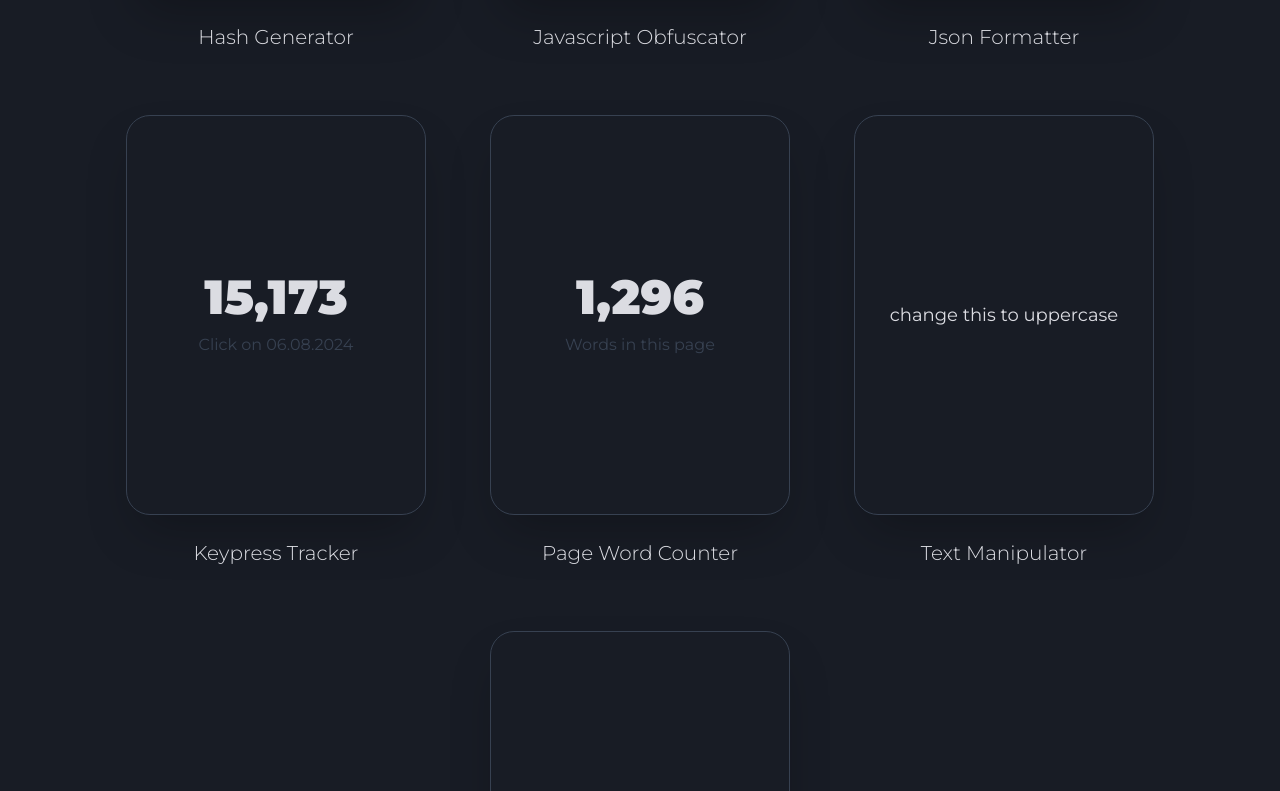
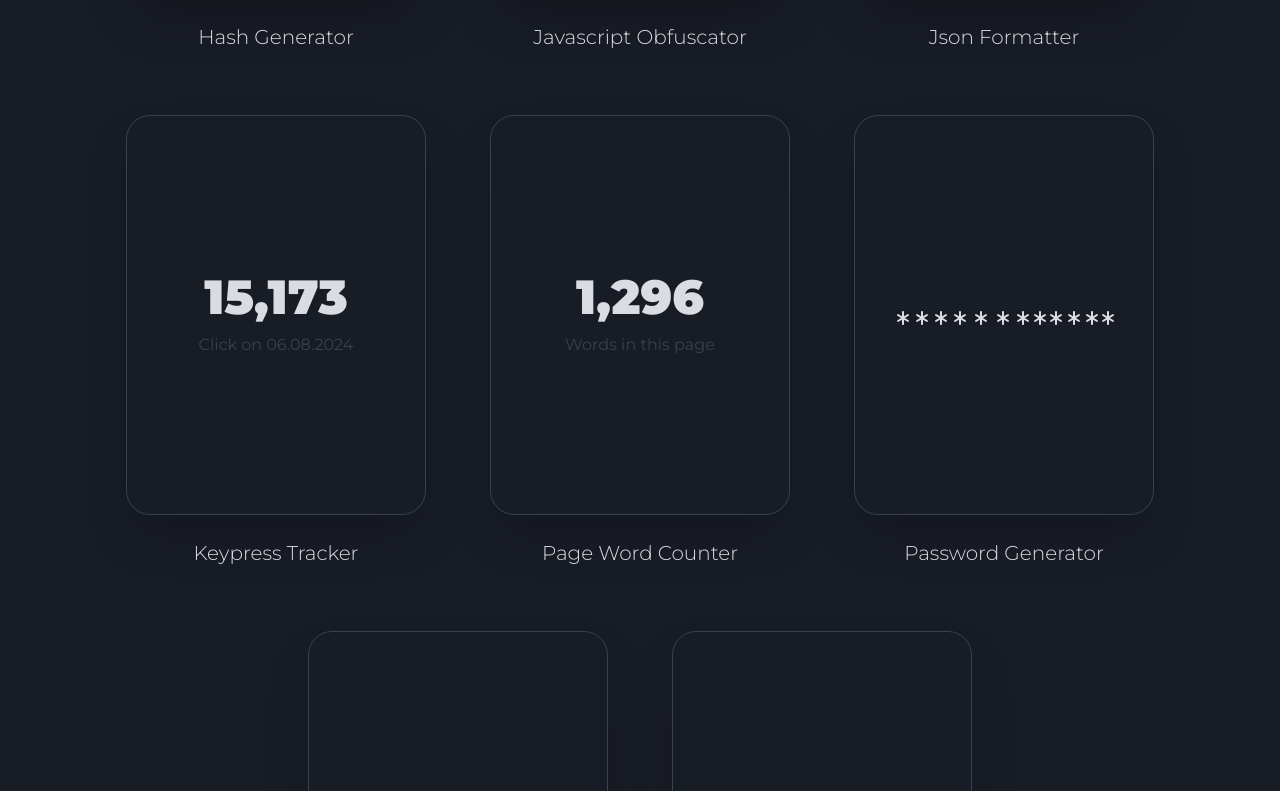
Before and after one commit to mechashadowx/infinite-toolkit, a Next.js app: page / in a window 1280 px wide. Shown: the part 2769-3560 px from the top of the page. Built offline with nearby package versions, Linux system fonts and the light colour scheme.

Commit message:
Implement PasswordGenerator

```diff
--- /dev/null
+++ b/app/components/tools/PasswordGenerator.tsx
@@ -0,0 +1,66 @@
+"use client";
+
+import { FontAwesomeIcon } from "@fortawesome/react-fontawesome";
+import { faAsterisk } from "@fortawesome/free-solid-svg-icons";
+import { useState } from "react";
+import React from "react";
+import Base from "../base/Base";
+
+const PasswordGenerator: React.FC = () => {
+    const PASSWORD = "q3+TBb3,te_)";
+    const [hovered, setHovered] = useState<boolean>(false);
+
+    return (
+        <div
+            className="card"
+            onMouseEnter={() => setHovered(true)}
+            onMouseLeave={() => setHovered(false)}
+        >
+            <Base title={"Password Generator"} hovered={hovered}>
+                <div>
+                    {PASSWORD.split("").map((char, index) => (
+                        <span
+                            key={index}
+                            className="inline-grid text-lg items-center justify-center"
+                        >
+                            <span
+                                className={`relative col-start-1 row-start-1 text-center transition-all duration-200 ${
+                                    hovered ? "opacity-0" : "opacity-100"
+                                }`}
+                                style={{
+                                    wordWrap: "break-word",
+                                    wordBreak: "break-word",
+                                }}
+                            >
+                                <FontAwesomeIcon
+                                    className="h-4 w-4"
+                                    icon={faAsterisk}
+                                    size="2x"
+                                />
+                            </span>
+                            <span
+                                className={`relative col-start-1 row-start-1 text-center transition-all duration-[] text-gray-700 font-black text-3xl ${
+                                    hovered
+                                        ? "opacity-100 " +
+                                          (index % 2 == 0
+                                              ? "move-up-down"
+                                              : "move-down-up")
+                                        : "opacity-0"
+                                }`}
+                                style={{
+                                    wordWrap: "break-word",
+                                    wordBreak: "break-word",
+                                    animationDuration: `${200 + 100 * index}ms`,
+                                }}
+                            >
+                                {char}
+                            </span>
+                        </span>
+                    ))}
+                </div>
+            </Base>
+        </div>
+    );
+};
+
+export default PasswordGenerator;
--- a/app/components/views/Tools.tsx
+++ b/app/components/views/Tools.tsx
@@ -16,6 +16,7 @@ import React from "react";
 import FadeInSection from "../motion/FadeInSection";
 import EyeDropper from "../tools/EyeDropper";
 import GradientGenerator from "../tools/GradientGenerator";
+import PasswordGenerator from "../tools/PasswordGenerator";
 
 const Tools: React.FC = () => {
     const TOOLS = [
@@ -33,6 +34,7 @@ const Tools: React.FC = () => {
         { id: "json-formatter", component: <JsonFormatter /> },
         { id: "keypress-tracker", component: <KeypressTracker /> },
         { id: "page-word-counter", component: <PageWordCounter /> },
+        { id: "password-generator", component: <PasswordGenerator /> },
         { id: "text-manipulator", component: <TextManipulator /> },
         { id: "url-decoder", component: <URLDecoder /> },
     ];
```
